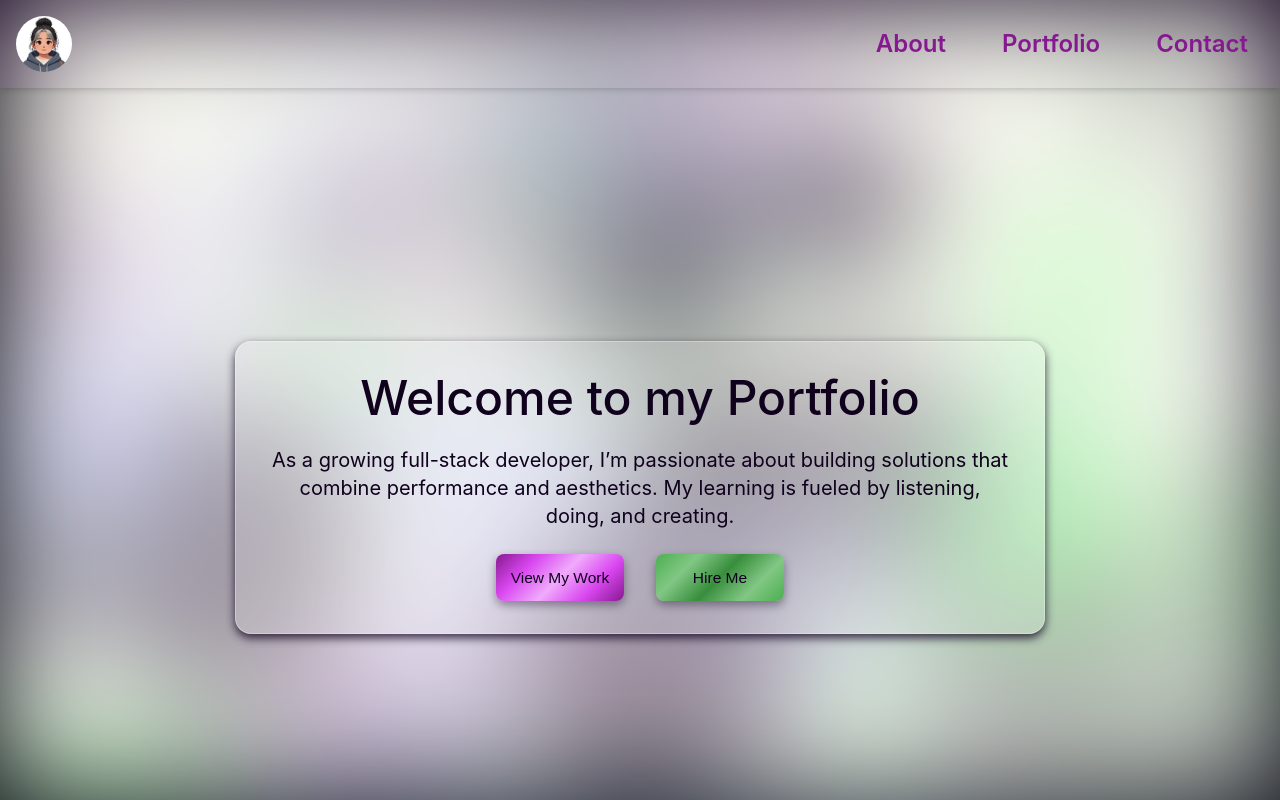
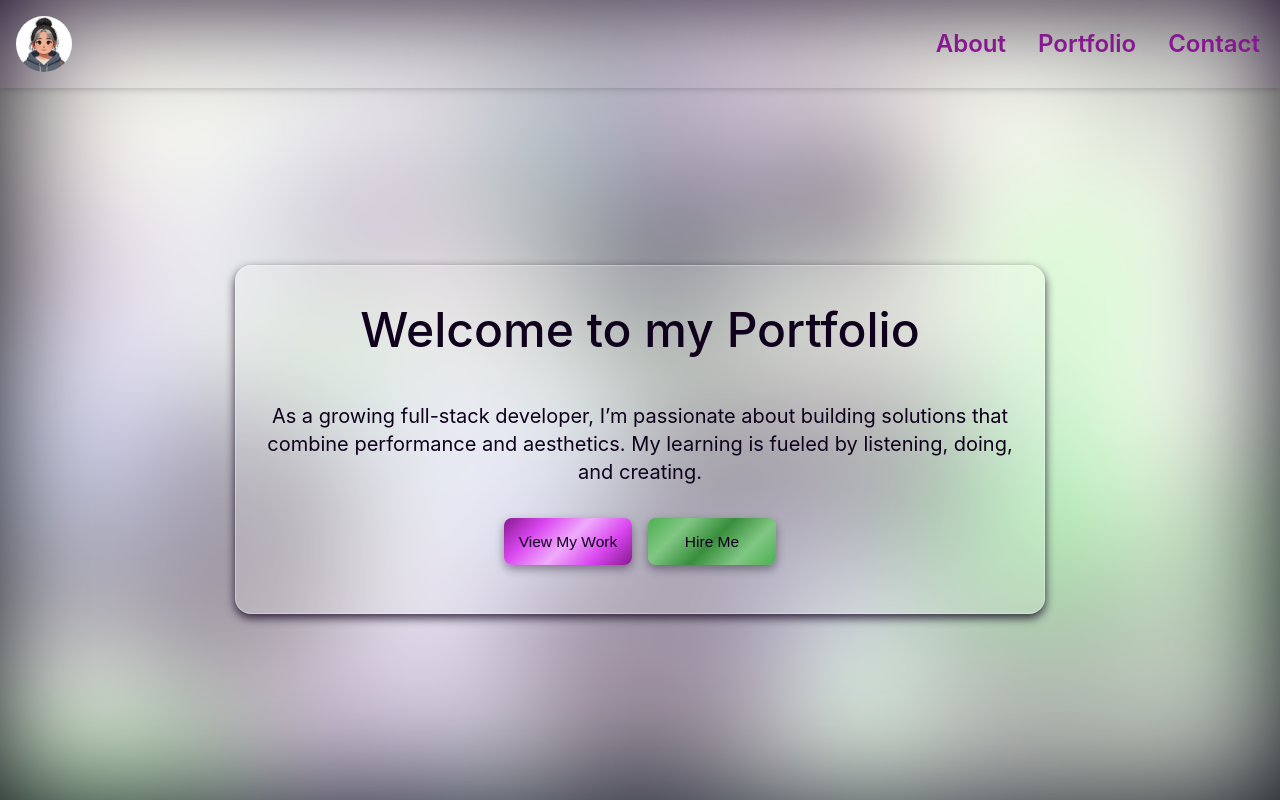
Before and after one commit to JaqiKal/code-cargo, a React (Create React App) app: page / in a window 1280 px wide. Shown: the top 800 px of the page. Built offline with nearby package versions, Linux system fonts and the light colour scheme.

Commit message:
style: Minor adjustments in nav and hero

```diff
--- a/src/components/Header.jsx
+++ b/src/components/Header.jsx
@@ -87,22 +87,22 @@ const Header = ({ onLogoClick }) => {
         {/* Navigation Links */}
         <nav
           className={`absolute top-full right-0 w-full md:w-auto md:static ${
-            menuOpen ? `block bg-fuchsia-200 bg-opacity-80 backdrop-blur-lg shadow-lg ${fadeOut ? "fade-out" : ""}` : "hidden md:flex"
+            menuOpen ? `block bg-fuchsia-300 bg-opacity-95 backdrop-blur-lg shadow-lg ${fadeOut ? "fade-out" : ""}` : "hidden md:flex"
           } md:bg-transparent md:border-none md:shadow-none md:rounded-none transition-all duration-300 ease-in-out z-40`}
         >
           <ul className="nav-links flex flex-row items-center justify-center gap-6 p-4 md:p-0" onClick={handleLinkClick}>
             <li>
-              <a href="#about" className="block py-2 px-4 text-xl md:text-2xl font-semibold text-fuchsia-800 hover:text-slate-950 transition-transform duration-300 ease-in-out">
+              <a href="#about" className="block py-2 px-1 text-xl md:text-2xl font-semibold text-fuchsia-800 hover:text-slate-950 transition-transform duration-300 ease-in-out">
                 About
               </a>
             </li>
             <li>
-              <a href="#portfolio" className="block py-2 px-4 text-xl md:text-2xl font-semibold text-fuchsia-800 hover:text-slate-950 transition-transform duration-300 ease-in-out">
+              <a href="#portfolio" className="block py-2 px-1 text-xl md:text-2xl font-semibold text-fuchsia-800 hover:text-slate-950 transition-transform duration-300 ease-in-out">
                 Portfolio
               </a>
             </li>
             <li>
-              <a href="#contact" className="block py-2 px-4 text-xl md:text-2xl font-semibold text-fuchsia-800 hover:text-slate-950 transition-transform duration-300 ease-in-out">
+              <a href="#contact" className="block py-2 px-1 text-xl md:text-2xl font-semibold text-fuchsia-800 hover:text-slate-950 transition-transform duration-300 ease-in-out">
                 Contact
               </a>
             </li>
--- a/src/components/Hero.jsx
+++ b/src/components/Hero.jsx
@@ -128,11 +128,11 @@ const Hero = ({ playAnimation }) => {
       <Particles id="tsparticles" init={particlesInit} options={particlesOptions} />
       <div className={`relative text-center z-10 ${playAnimation ? styles["hero-flip-animation"] : ""}`}>
         <div className={styles.glassPane}>
-          <h1 className="text-3xl md:text-5xl font-medium text-heroTextcolor">Welcome to my Portfolio</h1>
+          <h1 className="text-3xl md:text-5xl md:my-6 font-medium text-heroTextcolor">Welcome to my Portfolio</h1>
           <p className="mt-6 text-lg md:text-xl text-heroTextcolor">As a growing full-stack developer, I’m passionate about building solutions that combine performance and aesthetics. My learning is fueled by listening, doing, and creating.</p>
 
           {/* Button Container */}
-          <div className="flex flex-col md:flex-row items-center justify-center gap-8 mt-6 w-full">
+          <div className="flex flex-col md:flex-row items-center justify-center gap-4 my-4 md:my-8 w-full">
             <MetallicButton label="View My Work" link="#portfolio" gradientClass="bg-purple-gradient" customClass={`text-heroTextcolor ${styles["hero-cta-btn"]}`} />
 
             <MetallicButton label="Hire Me" link="#contact" gradientClass="bg-green-gradient" customClass={`text-heroTextcolor ${styles["hero-cta-btn"]}`} />
--- a/src/styles/Hero.module.css
+++ b/src/styles/Hero.module.css
@@ -1,5 +1,5 @@
 /* Hero.module.css */
-/* Customizations specific to the Portfolio project */
+/* Customized effects specific to the Portfolio project */
 
 /* Glass Pane styling */
 .glassPane {
@@ -9,7 +9,7 @@
   align-items: center;
   text-align: center;
   max-width: 900px;
-  margin: auto;
+  margin: 0 auto;
   width: 90%;
   height: auto;
   background: rgba(255, 255, 255, 0.185);
@@ -17,9 +17,10 @@
   backdrop-filter: blur(30px);
   border: 1px solid rgba(255, 255, 255, 0.3);
   box-shadow: 0 4px 10px rgba(16, 1, 29, 0.8);
-  padding: 2rem;
+  padding: 1rem 1rem;
   border-radius: 1rem;
   z-index: 1;
+  transform: translateY(-3rem); /* Move the glass pane up */
 }
 
 /* CTA Button styling */
@@ -63,19 +64,17 @@
 /*  Media Queries */
 @media (max-width: 480px) {
   .glassPane {
-    margin: 1rem auto;
-    padding: 1rem;
     -webkit-backdrop-filter: blur(10px);
     backdrop-filter: blur(10px);
     border-radius: 0.5rem;
+    transform: translateY(-2rem);
   }
 
   @media (max-width: 768px) {
     .glassPane {
-      margin: 1rem auto;
-      padding: 1.5rem;
       -webkit-backdrop-filter: blur(15px);
       backdrop-filter: blur(15px);
+      transform: translateY(-2rem);
     }
   }
 }
```
